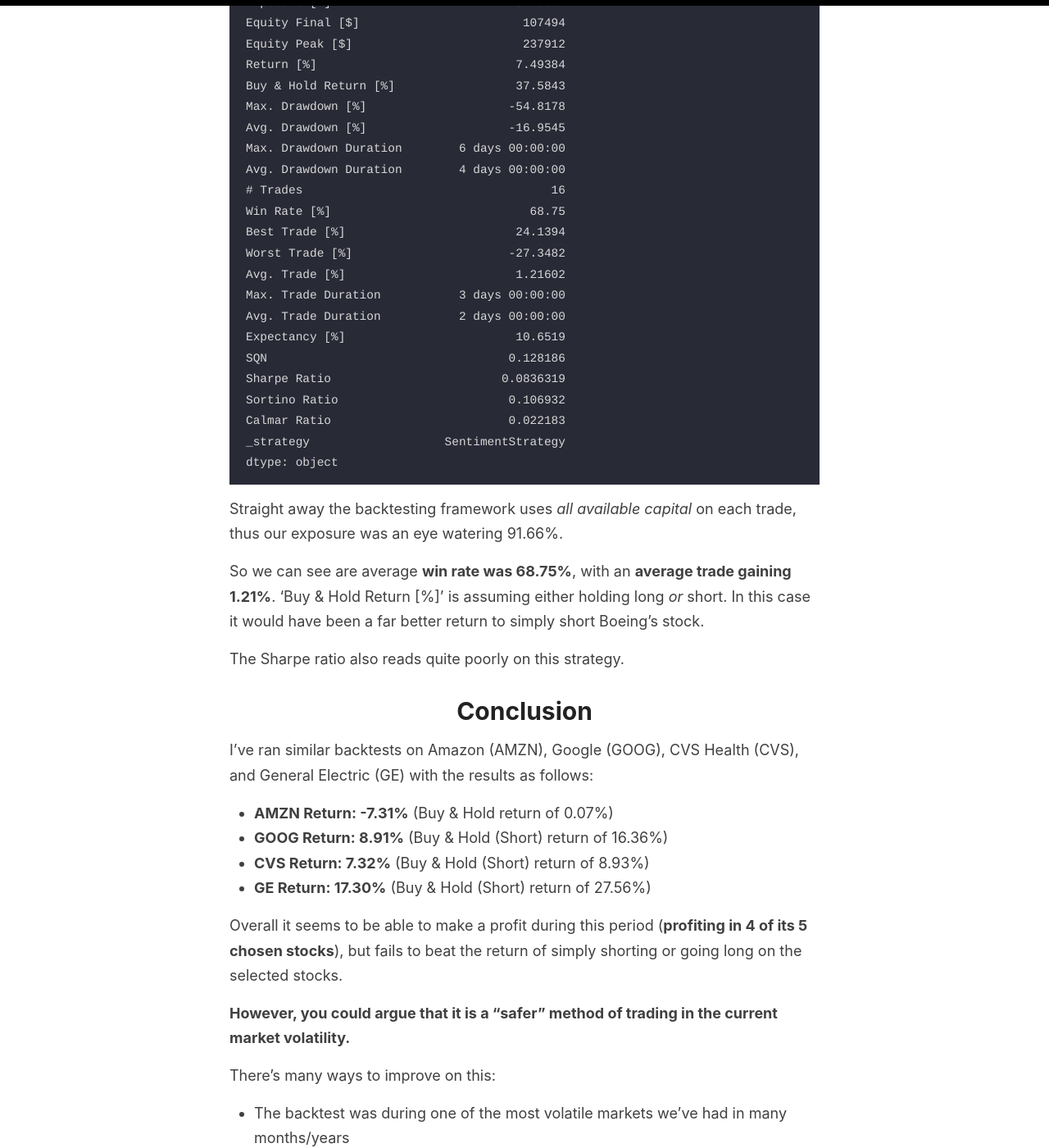
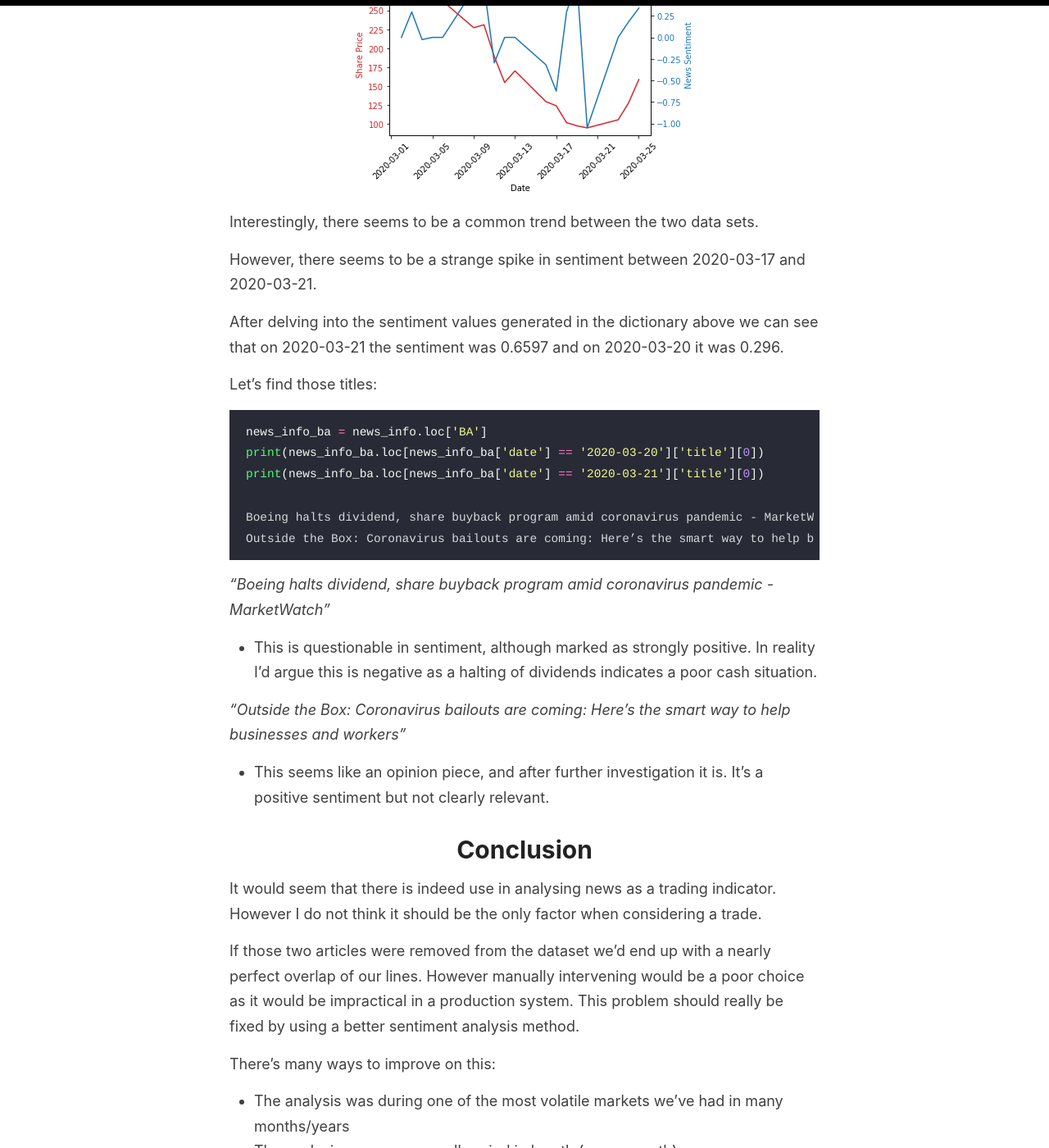
Before and after one commit to alexander-ozkan/portfolio, a Jekyll site: the page built from _posts/2020-03-28-Sentiment Analysis as a Trading Indicator.md, in a window 1280 px wide and 1400 px high, scrolled down 12581 px. Shown: the whole window at 82% size. Built offline with Jekyll 4.4.1, drawn with Linux system fonts in a browser that asks for light colours; some of the changed text lies outside the part shown.

Commit message:
Edited conclusion and analysis method

````diff
--- a/_posts/2020-03-28-Sentiment Analysis as a Trading Indicator.md
+++ b/_posts/2020-03-28-Sentiment Analysis as a Trading Indicator.md
@@ -106,35 +105,37 @@ Let's see what sectors comprise the S&P:
 print(sp['Sector'].value_counts(normalize=True))
 ```
 
-    Consumer Discretionary        0.162602
-    Information Technology        0.144309
-    Financials                    0.138211
-    Industrials                   0.134146
-    Health Care                   0.121951
-    Consumer Staples              0.065041
-    Real Estate                   0.065041
-    Utilities                     0.056911
-    Energy                        0.056911
-    Materials                     0.048780
-    Telecommunication Services    0.006098
+    Consumer Discretionary        0.163599
+    Information Technology        0.141104
+    Financials                    0.139059
+    Industrials                   0.134969
+    Health Care                   0.122699
+    Real Estate                   0.065440
+    Consumer Staples              0.065440
+    Utilities                     0.057260
+    Energy                        0.057260
+    Materials                     0.047035
+    Telecommunication Services    0.006135
     Name: Sector, dtype: float64
 
 
 
 ```python
 sector_counts = pd.value_counts(sp['Sector'].values, sort=True)
-sector_counts.plot.pie(autopct='%.0f%%')
+sector_pie = sector_counts.plot.pie(autopct='%.0f%%')
+sector_pie.set_ylabel('')
 ```
 
 
 
 
-    <matplotlib.axes._subplots.AxesSubplot at 0x7fac57fe2bd0>
+    Text(0, 0.5, '')
 
 
 
 
-![](/images/output_8_1.png)
+![png](/images/output_8_1.png)
+
 
 I've normalised the values and we can see that consumer discretionary based companies are leading (at the time of this data), with 16% of the S&P 500 being companies in that sector.
 
@@ -468,18 +469,18 @@ def determineSentiment(title):
     pol_score['news_text'] = title
     results.append(pol_score)
 
-    ## Check the compound result of the analysis,
-    ## the tolerances have been manually skewed to negative by me
+    ## Check the compound result of the analysis
+    ## Tolerances are near mirrors of those used in academia (though more sensitive to negativity)
     compound = results[0]['compound']
     if compound >= 0.05:
         return 'Positive'
-    elif compound >= 0.00 and compound < 0.05:
+    elif compound >= -0.02 and compound < 0.05:
         return 'Neutral'
-    elif compound < -0.00:
+    elif compound < -0.02:
         return 'Negative'
 ```
 
-### Now let's pass in some titles and see how it classifies them:
+Now let's pass in some titles and see how it classifies them:
 
 
 ```python
@@ -501,8 +502,8 @@ print("Title: \"{}\" has sentiment: {} \n".format(negative_title, determineSenti
 
 
 
-__As you can see from the three above examples, it is capable of identifying particularly clear sentiment.
-However, it isn't too good with the nuances of financial language as it is not context aware:__
+As you can see from the three above examples, it is capable of identifying particularly clear sentiment.
+However, it isn't too good with the nuances of financial language as it is not context aware:
 
 
 ```python
@@ -513,7 +514,7 @@ print("Title: \"{}\" has sentiment: {}".format(unclear_title, determineSentiment
     Title: "The Gap Inc. (GPS): These Hedge Funds Caught Flat-Footed" has sentiment: Neutral
 
 
-### Now let's modify our sentiment analysis function to begin checking batches of news:
+Now let's modify our sentiment analysis function to begin checking batches of news:
 
 
 ```python
@@ -536,7 +537,7 @@ def determineSentiment(title):
     return results[0]['compound']
 ```
 
-__And let's create a function to compile the sentiment of all news for a given ticker:__
+And let's create a function to compile the sentiment of all news for a given ticker:
 
 
 ```python
@@ -551,6 +552,7 @@ def generateSentimentDict(ticker):
     for article in articles:
         sentiment = determineSentiment(article)
 
+        #if sentiment >= 0.05 or sentiment <= -0.05:
         # Determine the date that the article was published on
         row_with_date = news_info.loc[news_info['title'] == article]
         date = row_with_date['date'][0]
@@ -564,16 +566,8 @@ def generateSentimentDict(ticker):
     return daily_sentiment
 ```
 
-## Defining and Backtesting the Strategy
-Our initial strategy will be simple and non-robust:
-
-1. If the news of the _day_ is positive: go long
-2. If the news of the _day_ is negative: go short
-3. If the news of the _day_ is neutral: go short
-
-Due to the constraints of our news source, we can only do a _very_ short backtest of ~30 days.
-
-It's worth noting that any trade is executed on the next candle's open as opposed to the current candle's close. This is to prevent any accidental trading on information that shouldn't yet be visible.
+## Investigating the Trends
+Now it's time to gather all of our combined data and begin to plot and investigate things further.
 
 First let's generate a dictionary of the news sentiment for the last month in regards to the Boeing Company (BA):
 
@@ -586,129 +580,132 @@ print(boeing_sentiment)
     {'2020-03-10': 0.5574, '2020-03-17': -0.3182, '2020-03-23': -1.0513, '2020-03-11': 0.5994, '2020-03-06': 0.0, '2020-03-12': -0.296, '2020-03-18': -0.6249, '2020-03-21': 0.6597, '2020-03-03': 0.296, '2020-03-20': 0.296, '2020-03-15': 0.0, '2020-03-16': 0.0, '2020-03-24': 0.0, '2020-03-04': -0.0258, '2020-03-05': 0.0, '2020-03-26': 0.34, '2020-03-25': 0.1796, '2020-02-27': 0.0}
 
 
-We'll be using the above data in our backtest below:
+We can now plot the sentiment as a time series:
 
 
 ```python
-from backtesting import Backtest, Strategy
-from datetime import datetime
-
-class SentimentStrategy(Strategy):
-    daily_sentiment = {'2020-03-10': 0.5574, '2020-03-17': -0.3182, '2020-03-23': -1.0513, '2020-03-11': 0.5994, '2020-03-06': 0.0, '2020-03-12': -0.296, '2020-03-18': -0.6249, '2020-03-21': 0.6597, '2020-03-03': 0.296, '2020-03-20': 0.296, '2020-03-15': 0.0, '2020-03-16': 0.0, '2020-03-24': 0.0, '2020-03-04': -0.0258, '2020-03-05': 0.0, '2020-03-26': 0.34, '2020-03-25': 0.1796, '2020-02-27': 0.0}
-
-    def init(self):
-        self.day_sentiment = daily_sentiment.get(datetime.today().strftime('%Y-%m-%d'), 0.00)
-
-    def next(self):
-        if self.day_sentiment >= 0.05:
-            self.buy()
-        elif self.day_sentiment >= 0.00 and self.day_sentiment < 0.05:
-            self.sell()
-        elif self.day_sentiment < -0.00:
-            self.sell()
-
-# Pull in our 20 day pricing information earlier compiled
-conn = sqlite3.connect('equities.db')
-stock_info = pd.read_sql_query("SELECT * FROM equities_daily", conn)
-
-# Convert the date to the datetime format for backtesting.py compatibility
-stock_info['date'] = pd.to_datetime(stock_info['date'], format="%Y/%m/%d")
-stock_info = stock_info.set_index('date')
-
-# Rename columns for backtesting.py compatibility
-stock_info.rename(columns={'open': 'Open', 'close': 'Close', 'high': 'High', 'low': 'Low', 'volume': 'Volume'}, inplace=True)
-
-# Initialize the backtest with the stock data and a tradable balance of 100,000
-# as well as a commission of 2% per trade to imitate broker's fees
-BA = stock_info.loc[stock_info['ticker'] == 'BA']
-bt = Backtest(BA, SentimentStrategy, cash=100000, commission=.002)
-
-output = bt.run()
-bt.plot()
+# Sort items from dict in ascending time and plot
+date,sentiment = zip(*sorted(boeing_sentiment.items()))
+plt.xticks(rotation=45)
+plt.plot(date,sentiment)
 ```
-
-![](/images/BAPlot.png)
 
 
 
 
+    [<matplotlib.lines.Line2D at 0x7f73eb37d7d0>]
 
 
 
 
+![png](/images/output_34_1.png)
 
 
-<div class="bk-root" id="7a5eade3-1021-4ca9-a599-e920a06eadd8" data-root-id="35801"></div>
+Let's plot Boeing's share price:
+
+
+```python
+from datetime import datetime
+
+# Pull in our 20 day pricing information earlier compiled
+stock_info = pd.read_sql_query("SELECT date, close FROM equities_daily WHERE ticker == 'BA'", eq_db)
+
+# Convert the date to the datetime format for plotting
+stock_info['date'] = pd.to_datetime(stock_info['date'], format="%Y/%m/%d")
+
+date = stock_info['date']
+price = stock_info['close']
+plt.xticks(rotation=45)
+plt.plot(date, price, color='red')
+```
 
 
 
 
+    [<matplotlib.lines.Line2D at 0x7f73eb228710>]
 
-As you can see above, we closed with a portfolio value of 107% (107,000). The strategy peaked at a 238% portfolio value but then lost most of its gains in the final few days.
 
-# Analysis
 
-Let's get a more detailed text output:
+
+![png](/images/output_36_1.png)
+
+
+Now let's overlay the two time series:
 
 
 ```python
-print(output)
+# Pull in our 20 day pricing information earlier compiled
+date = stock_info['date']
+date = date.iloc[1:]
+price = stock_info['close']
+price = price.iloc[1:]
+
+# Convert sentiment from unordered dict to datetime ordered dataframe
+sentiment_df = pd.DataFrame(boeing_sentiment.items(), columns=['date', 'sentiment'])
+sentiment_df = sentiment_df.sort_values(by='date', ascending=False)
+sentiment = sent_pd['sentiment']
+
+fig, ax1 = plt.subplots()
+
+color = 'tab:red'
+ax1.set_xlabel('Date')
+ax1.set_ylabel('Share Price', color=color)
+ax1.plot(date, price, color=color)
+ax1.tick_params(axis='y', labelcolor=color)
+ax1.tick_params(axis='x', labelrotation=45)
+
+ax2 = ax1.twinx()
+
+color = 'tab:blue'
+ax2.set_ylabel('News Sentiment', color=color)
+ax2.plot(date, sentiment, color=color)
+ax2.tick_params(axis='y', labelcolor=color)
+
+fig.tight_layout()
+plt.show()
 ```
 
-    Start                     2020-03-02 00:00:00
-    End                       2020-03-26 00:00:00
-    Duration                     24 days 00:00:00
-    Exposure [%]                          91.6667
-    Equity Final [$]                       107494
-    Equity Peak [$]                        237912
-    Return [%]                            7.49384
-    Buy & Hold Return [%]                 37.5843
-    Max. Drawdown [%]                    -54.8178
-    Avg. Drawdown [%]                    -16.9545
-    Max. Drawdown Duration        6 days 00:00:00
-    Avg. Drawdown Duration        4 days 00:00:00
-    # Trades                                   16
-    Win Rate [%]                            68.75
-    Best Trade [%]                        24.1394
-    Worst Trade [%]                      -27.3482
-    Avg. Trade [%]                        1.21602
-    Max. Trade Duration           3 days 00:00:00
-    Avg. Trade Duration           2 days 00:00:00
-    Expectancy [%]                        10.6519
-    SQN                                  0.128186
-    Sharpe Ratio                        0.0836319
-    Sortino Ratio                        0.106932
-    Calmar Ratio                         0.022183
-    _strategy                   SentimentStrategy
-    dtype: object
+
+![png](/images/output_38_0.png)
 
 
-Straight away the backtesting framework uses _all available capital_ on each trade, thus our exposure was an eye watering 91.66%.
+Interestingly, there seems to be a common trend between the two data sets.
 
-So we can see are average __win rate was 68.75%__, with an __average trade gaining 1.21%__.
-'Buy & Hold Return \[%\]' is assuming either holding long _or_ short. In this case it would have been a far better return to simply short Boeing's stock.
+However, there seems to be a strange spike in sentiment between 2020-03-17 and 2020-03-21.
+
+After delving into the sentiment values generated in the dictionary above we can see that on 2020-03-21 the sentiment was 0.6597 and on 2020-03-20 it was 0.296.
+
+Let's find those titles:
 
 
-The Sharpe ratio also reads quite poorly on this strategy.
+```python
+news_info_ba = news_info.loc['BA']
+print(news_info_ba.loc[news_info_ba['date'] == '2020-03-20']['title'][0])
+print(news_info_ba.loc[news_info_ba['date'] == '2020-03-21']['title'][0])
+```
 
+    Boeing halts dividend, share buyback program amid coronavirus pandemic - MarketWatch
+    Outside the Box: Coronavirus bailouts are coming: Here’s the smart way to help businesses and workers
+
+
+_"Boeing halts dividend, share buyback program amid coronavirus pandemic - MarketWatch"_
+* This is questionable in sentiment, although marked as strongly positive. In reality I'd argue this is negative as a halting of dividends indicates a poor cash situation.
+
+_"Outside the Box: Coronavirus bailouts are coming: Here’s the smart way to help businesses and workers"_
+* This seems like an opinion piece, and after further investigation it is. It's a positive sentiment but not clearly relevant.
 
 
 # Conclusion
-I've ran similar backtests on Amazon (AMZN), Google (GOOG), CVS Health (CVS), and General Electric (GE) with the results as follows:
 
-* __AMZN Return: -7.31%__ (Buy & Hold return of 0.07%)
-* __GOOG Return: 8.91%__ (Buy & Hold (Short) return of 16.36%)
-* __CVS Return: 7.32%__ (Buy & Hold (Short) return of 8.93%)
-* __GE Return: 17.30%__ (Buy & Hold (Short) return of 27.56%)
+It would seem that there is indeed use in analysing news as a trading indicator. However I do not think it should be the only factor when considering a trade.
 
-Overall it seems to be able to make a profit during this period (__profiting in 4 of its 5 chosen stocks__), but fails to beat the return of simply shorting or going long on the selected stocks.
+If those two articles were removed from the dataset we'd end up with a nearly perfect overlap of our lines. However manually intervening would be a poor choice as it would be impractical in a production system. This problem should really be fixed by using a better sentiment analysis method.
 
-__However, you could argue that it is a "safer" method of trading in the current market volatility.__
 
 There's many ways to improve on this:
 
-* The backtest was during one of the most volatile markets we've had in many months/years
-* The backtest was a very small period in length
+* The analysis was during one of the most volatile markets we've had in many months/years
+* The analysis was a very small period in length (~ one month)
 * VADER is optimized for the sentiment of Tweets, not financial news headlines
 * News is generally lagging with respect to the price, and __markets may not always respond to the news how we think they might__
 
@@ -719,3 +716,8 @@ To train such a model would require a considerable amount of __labeled__ data, w
 As well as that, I think this strategy could work if paired with other signals to determine a longer term sentiment. Perhaps a modified turtle strategy that uses news as one of its' indicators, only trading when the sentiment is positive for multiple consecutive days (or vice versa).
 
 __Thanks for reading!__
+
+
+```python
+
+```
````
Also changed, not shown: other parts of _posts/2020-03-28-Sentiment Analysis as a Trading Indicator.md (+1 -2 lines), images/BAPlot.png (deleted), images/output_34_1.png (added), images/output_36_1.png (added), images/output_38_0.png (added), images/output_8_1.png.
